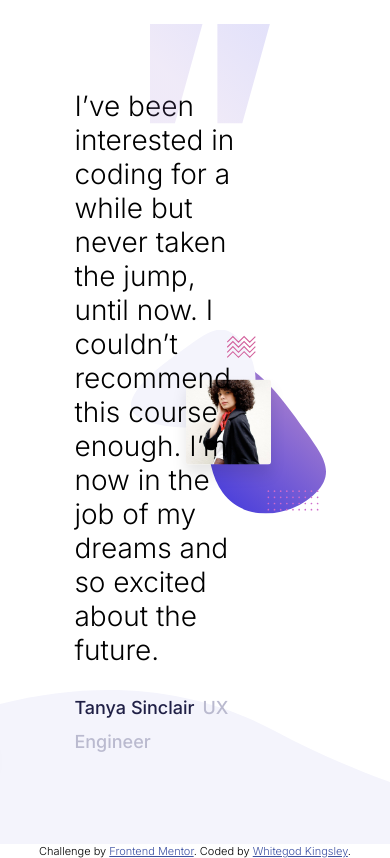
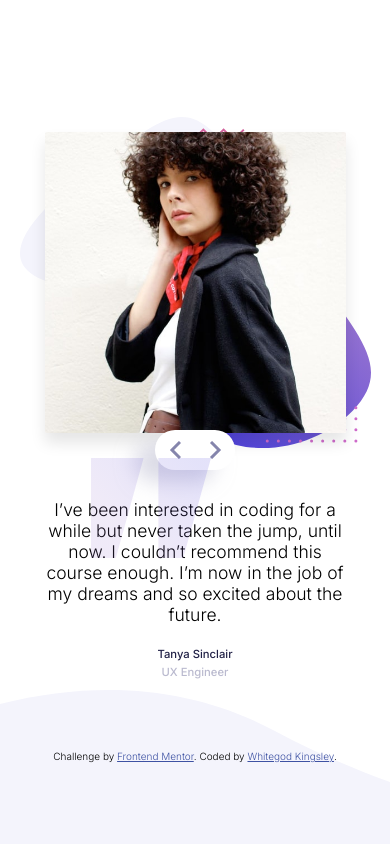
Before and after one commit to iamwhitegod/Coding-bootcamp-testimonials-slider, a website: page index.html in a window 390 px wide. Drawn offline with Linux system fonts and the light colour scheme.

Commit message:
finished project

```diff
--- a/index.html
+++ b/index.html
@@ -65,35 +65,37 @@
         </div>
 
         <div class="slide-btns">
-          <span class="slide-previous-btn">
-            <svg xmlns="http://www.w3.org/2000/svg" width="12" height="18">
+          <div class="slide-previous-btn">
+            <!-- <svg xmlns="http://www.w3.org/2000/svg" width="12" height="18">
               <path
                 fill="none"
                 stroke="#8585AC"
                 stroke-width="2"
                 d="M11 1L3 9l8 8"
               />
-            </svg>
-          </span>
+            </svg> -->
+          </div>
 
-          <span class="slide-next-btn">
-            <svg xmlns="http://www.w3.org/2000/svg" width="12" height="18">
+          <div class="slide-next-btn">
+            <!-- <svg xmlns="http://www.w3.org/2000/svg" width="12" height="18">
               <path
                 fill="none"
                 stroke="#8585AC"
                 stroke-width="2"
                 d="M2 1l8 8-8 8"
               />
-            </svg>
-          </span>
+            </svg> -->
+          </div>
         </div>
       </div>
-
       <div class="attribution">
         Challenge by
         <a href="https://www.frontendmentor.io?ref=challenge" target="_blank"
           >Frontend Mentor</a
-        >. Coded by <a href="#">Whitegod Kingsley</a>.
+        >. Coded by
+        <a href="https://twitter.com/iamwhitegod" target="_blank"
+          >Whitegod Kingsley</a
+        >.
       </div>
     </div>
 
--- a/sass/main.scss
+++ b/sass/main.scss
@@ -24,6 +24,44 @@ $fontWeight: (
 Mixin
 */
 
+@mixin respond($breakpoint) {
+  @if ($breakpoint == tab) {
+    @media (max-width: 960px) {
+      @content;
+    }
+  }
+
+  @if ($breakpoint == lg-phone) {
+    @media (max-width: 900px) {
+      @content;
+    }
+  }
+
+  @if ($breakpoint == md-phone) {
+    @media (max-width: 768px) {
+      @content;
+    }
+  }
+
+  @if ($breakpoint == sm-phone) {
+    @media (max-width: 540px) {
+      @content;
+    }
+  }
+
+  @if ($breakpoint == slm-phone) {
+    @media (min-width: 375px) and (max-width: 425px) {
+      @content;
+    }
+  }
+
+  @if ($breakpoint == xs-phone) {
+    @media (max-width: 320px) {
+      @content;
+    }
+  }
+}
+
 /*
 Generic Styles
 */
@@ -38,6 +76,26 @@ Generic Styles
 
 html {
   font-size: 16px;
+
+  @include respond(tab) {
+    font-size: 15px;
+  }
+
+  @include respond(md-phone) {
+    font-size: 13px;
+  }
+
+  @include respond(sm-phone) {
+    font-size: 12px;
+  }
+
+  @include respond(sm-phone) {
+    font-size: 10px;
+  }
+
+  @include respond(xs-phone) {
+    font-size: 9px;
+  }
 }
 
 body {
@@ -62,10 +120,11 @@ blockquote {
   margin-right: -8rem;
   z-index: 10;
 
-  // background-image: url(../images/pattern-quotes.svg);
-  // background-repeat: no-repeat;
-  // background-position: top;
-  // background-size: 300px;
+  @include respond(lg-phone) {
+    width: 90%;
+    margin: 0 auto;
+    text-align: center;
+  }
 }
 
 blockquote::before {
@@ -78,20 +137,18 @@ blockquote::before {
 cite {
   display: block;
   margin-top: 1.25rem;
+
+  @include respond(lg-phone) {
+    margin-top: 2.25rem;
+  }
 }
 
-// figure {
-//   background-image: url(../images/pattern-bg.svg);
-//   background-repeat: no-repeat;
-//   background-position: center;
-//   background-size: contain;
+.container {
+  display: flex;
+  flex-direction: column;
+  justify-content: center;
+  align-items: center;
 
-//   img {
-//     padding: 4rem;
-//   }
-// }
-
-.container {
   background-image: url(../images/pattern-curve.svg);
   background-repeat: no-repeat;
   background-position: left 0 bottom 0;
@@ -100,10 +157,11 @@ cite {
 
 .testimonial {
   &-slide {
+    //display: flex;
     position: relative;
     max-width: 71.25rem;
     margin: 0 auto;
-    height: 100%;
+    padding: 2.5rem 0;
     vertical-align: middle;
 
     .slide {
@@ -111,10 +169,16 @@ cite {
       justify-content: center;
       align-items: center;
       width: 100%;
-      position: absolute;
-      top: 50%;
-      left: 50%;
-      transform: translate(-50%, -50%);
+
+      @include respond(lg-phone) {
+        flex-direction: column;
+        width: 90%;
+        margin: 0 auto;
+      }
+      // position: absolute;
+      // top: 50%;
+      // left: 50%;
+      // transform: translate(-50%, -50%);
 
       &-img {
         background-image: url(../images/pattern-bg.svg);
@@ -123,6 +187,20 @@ cite {
         background-size: contain;
 
         padding: 3.4375rem;
+
+        @include respond(lg-phone) {
+          order: -1;
+          margin-bottom: 3.4375rem;
+          padding: 4.4375rem;
+        }
+
+        @include respond(lg-phone) {
+          padding: 3.4375rem;
+        }
+
+        @include respond(md-phone) {
+          padding: 2.5rem;
+        }
 
         div {
           border-radius: 0.1875rem;
@@ -136,10 +214,18 @@ cite {
         font-size: 1.125rem;
         font-weight: weight(medium);
         font-style: normal;
+
+        @include respond(lg-phone) {
+          display: block;
+        }
       }
 
       &-author {
         color: color(dark-blue);
+
+        @include respond(lg-phone) {
+          margin-bottom: 0.3125rem;
+        }
       }
 
       &-author-job {
@@ -147,29 +233,91 @@ cite {
       }
 
       &-btns {
-        display: flex;
-        justify-content: space-between;
-        align-items: center;
+        position: relative;
+        left: 60%;
+        transform: translateX(-50%);
+        width: 90px;
+        height: 45px;
+        box-shadow: -20px 12px 20px 0px hsla(240, 18%, 77%, 0.52);
+        border-radius: 50px;
+        background-color: white;
+        overflow: hidden;
+        top: -80px;
 
-        position: absolute;
-        bottom: 4.0625rem;
-        right: 25rem;
-        width: 7.5rem;
-        background-color: #ffffff;
-        box-shadow: 0 10px 15px rgba(0, 0, 0, 0.1);
-        border-radius: 1.875rem;
-        padding: 1rem;
-        transform-origin: center;
-        transition: all 0.5s;
+        @include respond(lg-phone) {
+          left: 50%;
+          top: -355px;
+          width: 120px;
+          height: 60px;
+        }
+
+        @include respond(md-phone) {
+          top: -300px;
+          width: 100px;
+          height: 50px;
+        }
+
+        @include respond(sm-phone) {
+          top: -310px;
+          width: 80px;
+          height: 40px;
+        }
+
+        @include respond(slm-phone) {
+          top: -255px;
+        }
+
+        @include respond(xs-phone) {
+          top: -250px;
+        }
+
+        // @include respond(sm-phone) {
+        //   bottom: 27.0625rem;
+        // }
 
         &:hover {
-          transform: translateY(-3px);
+          transform: translate(-50%, -3px);
+
+          // @include respond(lg-phone) {
+          //   transform: translate(50%, 0);
+          // }
         }
       }
 
       &-next-btn,
       &-previous-btn {
+        display: inline-block;
+        width: 50%;
+        height: 100%;
+        position: absolute;
         cursor: pointer;
+      }
+
+      &-next-btn::after {
+        background-image: url(../images/icon-next.svg);
+      }
+
+      &-previous-btn::after {
+        background-image: url(../images/icon-prev.svg);
+      }
+
+      &-next-btn::after,
+      &-previous-btn::after {
+        content: "";
+        position: absolute;
+        height: 100%;
+        width: 100%;
+        background-repeat: no-repeat;
+        background-position: center;
+        background-size: auto;
+      }
+
+      &-next-btn {
+        right: 0;
+      }
+
+      &-previous-btn {
+        left: 0;
       }
     }
   }
@@ -194,7 +342,7 @@ cite {
 }
 
 .attribution {
-  font-size: 11px;
+  font-size: 1rem;
   text-align: center;
 
   a {
```
Also changed, not shown: css/style.css.
